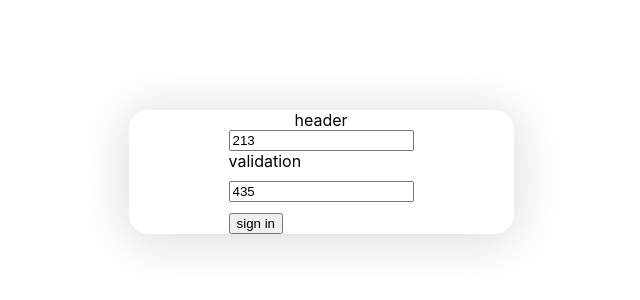
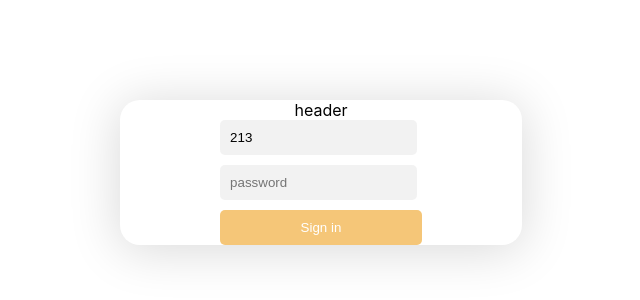
Before and after one commit to moronq/doggee, a React (Create React App) app: page / in a window 1280 px wide. Shown: the part 228-528 px from the top of the page, without its empty margins (319-959 px from the left). Built offline with nearby package versions, Linux system fonts and the light colour scheme.

Commit message:
add button

```diff
--- /dev/null
+++ b/src/common/buttons/Button/Button.css
@@ -0,0 +1,7 @@
+button {
+  background: #f5c678;
+  border-radius: 5px;
+  padding: 10px 80.5px;
+  border: none;
+  color: white;
+}
--- /dev/null
+++ b/src/common/buttons/Button/Button.tsx
@@ -0,0 +1,9 @@
+import React from 'react'
+
+import './Button.css'
+
+interface ButtonProps extends React.HTMLProps<HTMLButtonElement> {}
+
+export const Button: React.FC<ButtonProps> = ({ children }) => {
+  return <button>{children}</button>
+}
--- /dev/null
+++ b/src/common/buttons/index.ts
@@ -0,0 +1 @@
+export * from './Button/Button'
--- a/src/common/fields/inputs/Input/Input.css
+++ b/src/common/fields/inputs/Input/Input.css
@@ -1,4 +1,16 @@
 input {
   background: rgba(237, 237, 237, 0.7);
   border-radius: 5px;
+  border: none;
+  padding: 10px;
 }
+.input_error {
+  background: rgba(257, 57, 57, 0.3);
+}
+.input_helper_text {
+  font-weight: 300;
+  font-size: 10px;
+  line-height: 14px;
+  color: #db3939;
+  margin-left: 10px;
+}
--- a/src/common/fields/inputs/Input/Input.tsx
+++ b/src/common/fields/inputs/Input/Input.tsx
@@ -1,7 +1,18 @@
 import React from 'react'
 
-interface InputProps extends React.HTMLProps<HTMLInputElement> {}
+import './Input.css'
 
-export const Input: React.FC<InputProps> = (props) => {
-  return <input {...props} />
+interface InputProps extends React.HTMLProps<HTMLInputElement> {
+  isError?: boolean
+  helperText?: string
 }
+
+export const Input: React.FC<InputProps> = ({ isError = false, helperText, ...props }) => {
+  const className = isError ? 'input_error' : ''
+  return (
+    <div>
+      <input className={className} {...props} />
+      {isError && helperText && <div className='input_helper_text'>{helperText}</div>}
+    </div>
+  )
+}
--- a/src/pages/LoginPage/LoginPage.tsx
+++ b/src/pages/LoginPage/LoginPage.tsx
@@ -1,11 +1,12 @@
 import React from 'react'
 
 import { Input } from '../../common/fields'
+import { Button } from '../../common/buttons'
 
 import './LoginPage.css'
 
 export const LoginPage = () => {
-  const [formValues, setFormValues] = React.useState({ username: '213', password: '435' })
+  const [formValues, setFormValues] = React.useState({ username: '213', password: '' })
 
   return (
     <div className='login_page'>
@@ -13,14 +14,25 @@ export const LoginPage = () => {
         <div>header</div>
         <div className='login_page_form_container'>
           <div className='login_page_input_container'>
-            <Input value={formValues.username} />
-            <span>validation</span>
+            <Input
+              value={formValues.username}
+              placeholder='username'
+              onChange={(e: React.ChangeEvent<HTMLInputElement>) =>
+                setFormValues({ ...formValues, username: e.target.value })
+              }
+            />
           </div>
           <div className='login_page_input_container'>
-            <Input value={formValues.password} />
+            <Input
+              value={formValues.password}
+              placeholder='password'
+              onChange={(e: React.ChangeEvent<HTMLInputElement>) =>
+                setFormValues({ ...formValues, password: e.target.value })
+              }
+            />
           </div>
           <div>
-            <button>sign in</button>
+            <Button>Sign in</Button>
           </div>
         </div>
       </div>
```
